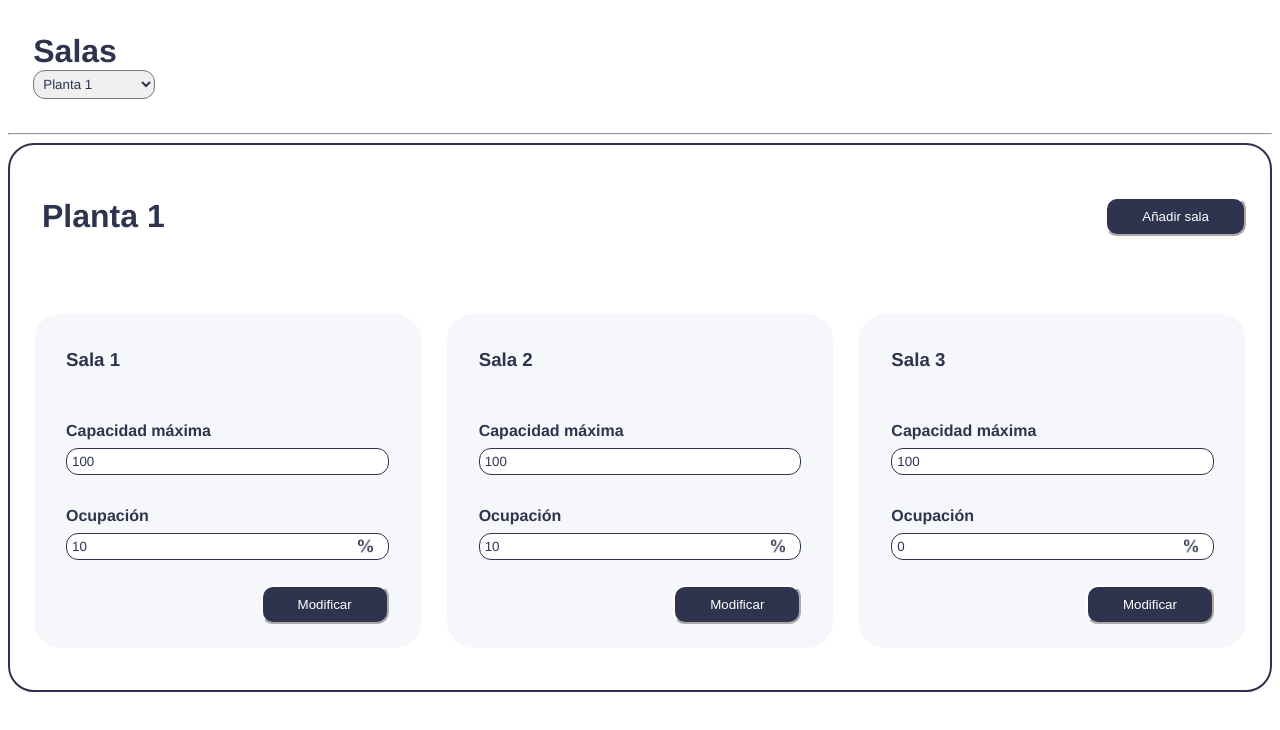
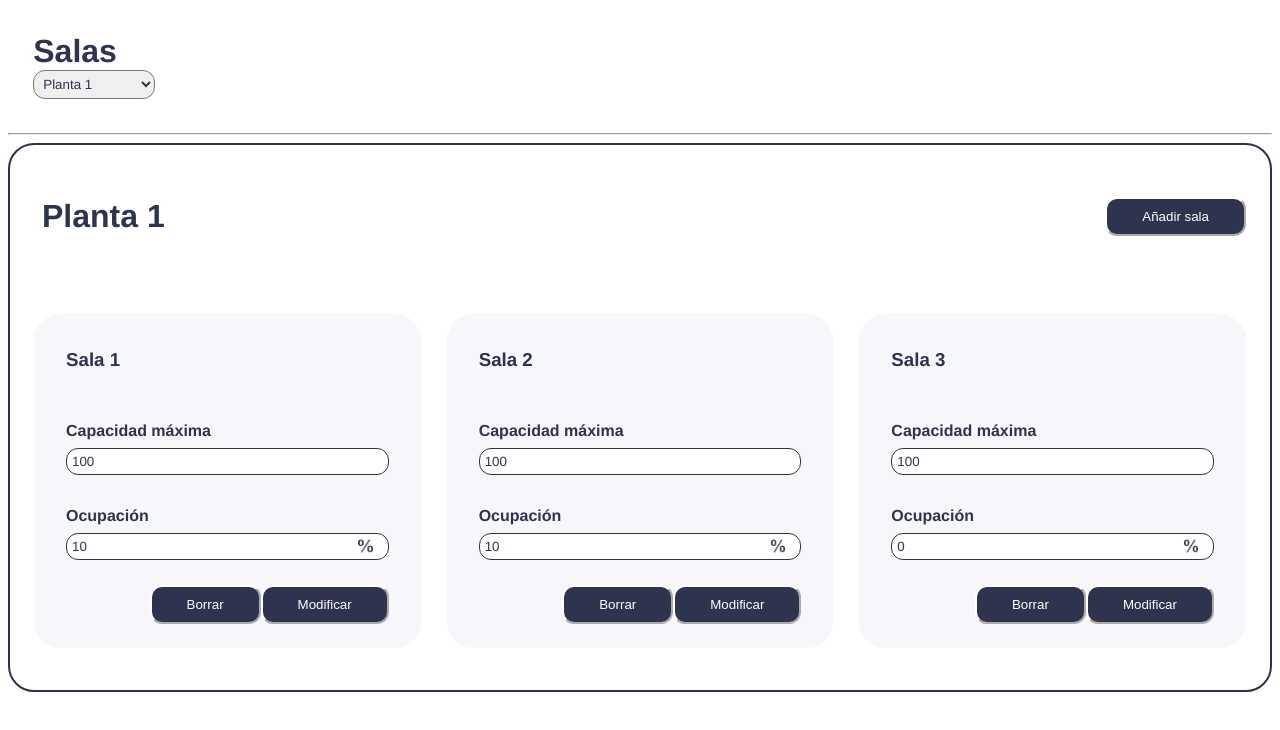
Before and after one commit to Silvia-loza/proyecto-salas, an Angular app: page / in a window 1280 px wide. Shown: the top 730 px of the page. Built offline with nearby package versions, Linux system fonts and the light colour scheme.

Commit message:
feature: add delete sala functionality

```diff
--- a/src/app/components/planta/planta.component.html
+++ b/src/app/components/planta/planta.component.html
@@ -5,7 +5,7 @@
    </div>
    <div class="card-container">
         <div *ngFor="let sala of planta.salas">
-          <app-sala [ocupacion]="sala.ocupacion" (nuevaOcupacion)="modificarSala($event)"  [max]="sala.max" [salaId]="sala.id"></app-sala>
+          <app-sala (borraSalaEvSal)="deleteSala(sala.id)"     [ocupacion]="sala.ocupacion" (nuevaOcupacion)="modificarSala($event)"  [max]="sala.max" [salaId]="sala.id"></app-sala>
          </div>
     </div>
 </div>
--- a/src/app/components/planta/planta.component.ts
+++ b/src/app/components/planta/planta.component.ts
@@ -102,7 +102,31 @@ ngOnInit(): void {
      }
   }
 
-  deleteSala(salas:any): any {
-    //console.log('Aqui se borran salas ', salas)
+  deleteSala(id :number): any {
+    let indexBorrado;
+
+    if(this.planta.idPlanta == 1) {
+         for (let salaBorrar of this.plantaUno.salas) {
+           if (salaBorrar.id == id){
+                indexBorrado = this.plantaUno.salas.indexOf(salaBorrar)
+                this.plantaUno.salas.splice(indexBorrado, 1)
+           }
+         }
+
+    } else if (this.planta.idPlanta == 2){
+      for (let salaBorrar of this.plantaDos.salas) {
+        if (salaBorrar.id == id){
+             indexBorrado = this.plantaDos.salas.indexOf(salaBorrar)
+             this.plantaDos.salas.splice(indexBorrado, 1)
+          }
+        }
+    } else if (this.planta.idPlanta == 3) {
+      for (let salaBorrar of this.plantaTres.salas) {
+        if (salaBorrar.id == id){
+             indexBorrado = this.plantaTres.salas.indexOf(salaBorrar)
+             this.plantaTres.salas.splice(indexBorrado, 1)
+          }
+        }
+      }
    }
-  }
+}
--- a/src/app/components/sala/sala.component.html
+++ b/src/app/components/sala/sala.component.html
@@ -1,4 +1,4 @@
 <div class="card-sala">
     <h3>Sala {{salaId}}</h3>
-    <app-input (modificarSalas)="modificarSala($event)" [id]="salaId" [max]="max" [ocupacion]="ocupacion"></app-input>
+    <app-input (borrarSalaEv)="borrarSala($event)" (modificarSalas)="modificarSala($event)" [id]="salaId" [max]="max" [ocupacion]="ocupacion"></app-input>
 </div>
--- a/src/app/components/sala/sala.component.ts
+++ b/src/app/components/sala/sala.component.ts
@@ -13,9 +13,14 @@ export class SalaComponent {
 @Input () sala !: Sala
 
 @Output() nuevaOcupacion =  new EventEmitter <any>();
+@Output() borraSalaEvSal = new EventEmitter <any>();
 
   modificarSala(sala: any) {
     this.nuevaOcupacion.emit(sala);
   }
 
+  borrarSala(id: number) {
+    this.borraSalaEvSal.emit(id);
+  }
+
 }
--- a/src/app/elements/input/input.component.html
+++ b/src/app/elements/input/input.component.html
@@ -8,8 +8,8 @@
  <img src="../../../assets/percentage2.png" class="icon">
 </div>
 
- <!-- <div class="botones"> -->
+<div class="botones">
  <app-button (click)="modificarSala(id, ocupacion, max)"></app-button>
- <!-- <app-button [label]="'Borrar'"></app-button> -->
- <!-- </div> -->
+ <app-button (click)="borrarSala(id)" [label]="'Borrar'"></app-button>
+ </div>
 </form>
--- a/src/app/elements/input/input.component.ts
+++ b/src/app/elements/input/input.component.ts
@@ -15,7 +15,7 @@ interface inputForm {
   styleUrls: ['./input.component.scss']
 })
 export class InputComponent {
-
+  @Output() borrarSalaEv = new EventEmitter <any>();
   @Output() modificarSalas = new EventEmitter <any>();
   @Input () max !: number;
   @Input () ocupacion !: number;
@@ -44,4 +44,8 @@ export class InputComponent {
     this.successNotification();
   }
 
+  borrarSala (id: number): void {
+    this.borrarSalaEv.emit(id);
+  }
+
 }
```
